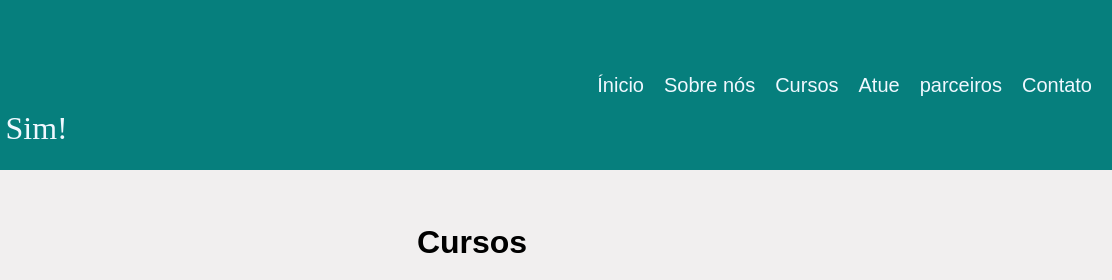
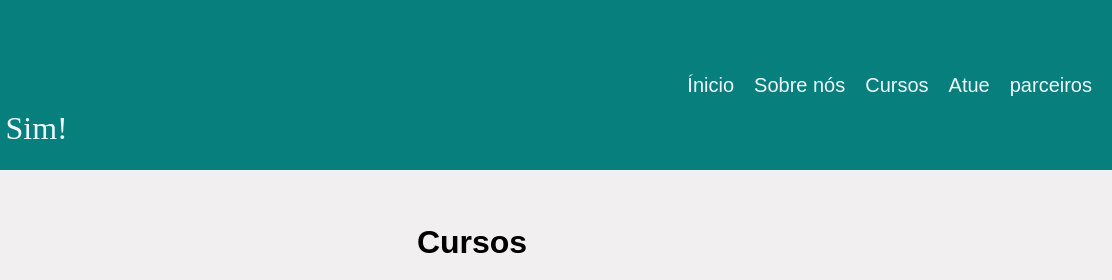
Before and after one commit to Rivaldo05/projeto-arte-sim, a plain HTML site: page paginas/cursos.html in a window 1280 px wide. Shown: the top 280 px of the page, 168-1280 px from the left. Drawn offline with Linux system fonts and the light colour scheme; a web font is replaced by a local one.

Commit message:
Add files via upload

```diff
--- a/paginas/cursos.html
+++ b/paginas/cursos.html
@@ -29,7 +29,6 @@
                     <li><a href="cursos.html">Cursos</a></li>
                     <li><a href="atue.html">Atue</a></li>
                     <li><a href="parceiros.html">parceiros</a></li>
-                    <li><a href="">Contato</a></li>
                 </ul>
 
             </nav>
```
Also changed, not shown: index.html (+0 -1 lines), paginas/atue.html (+0 -1 lines), paginas/parceiros.html (+0 -1 lines), paginas/sobre-nos.html (+0 -1 lines).
